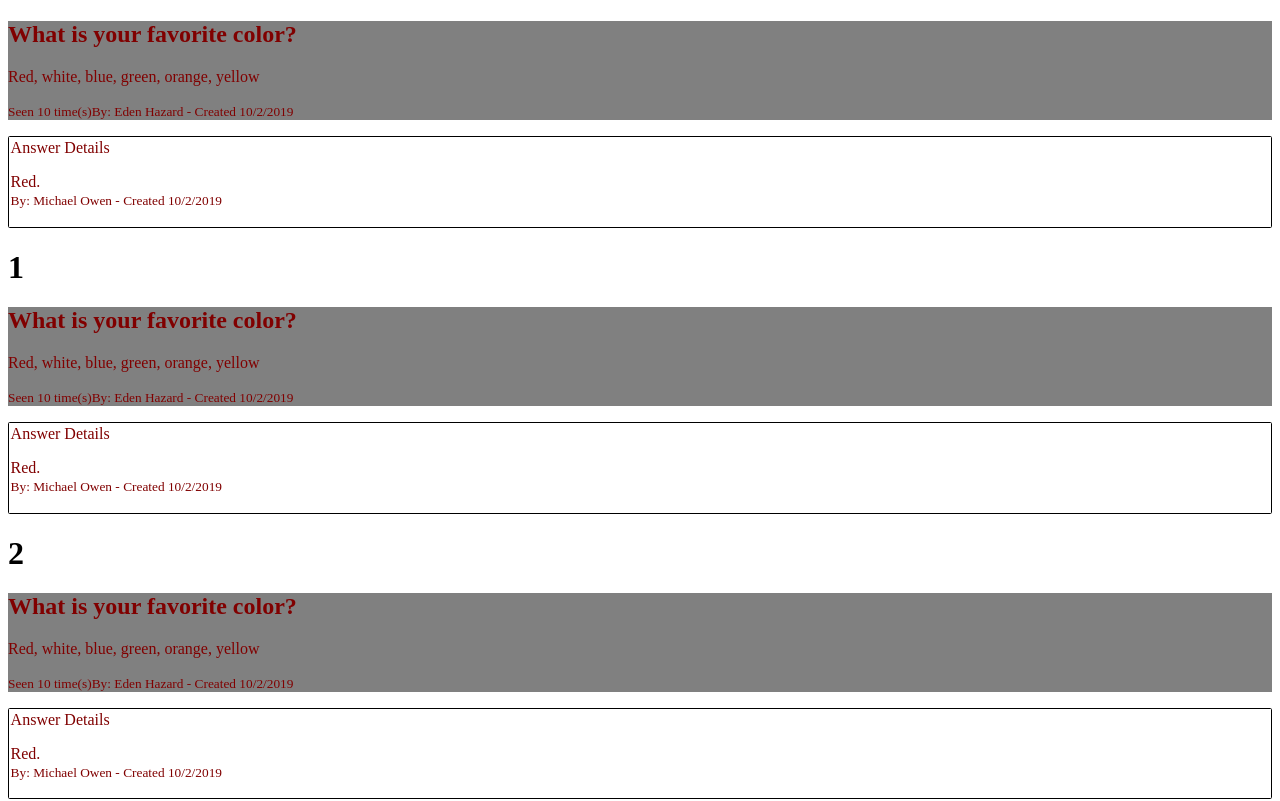
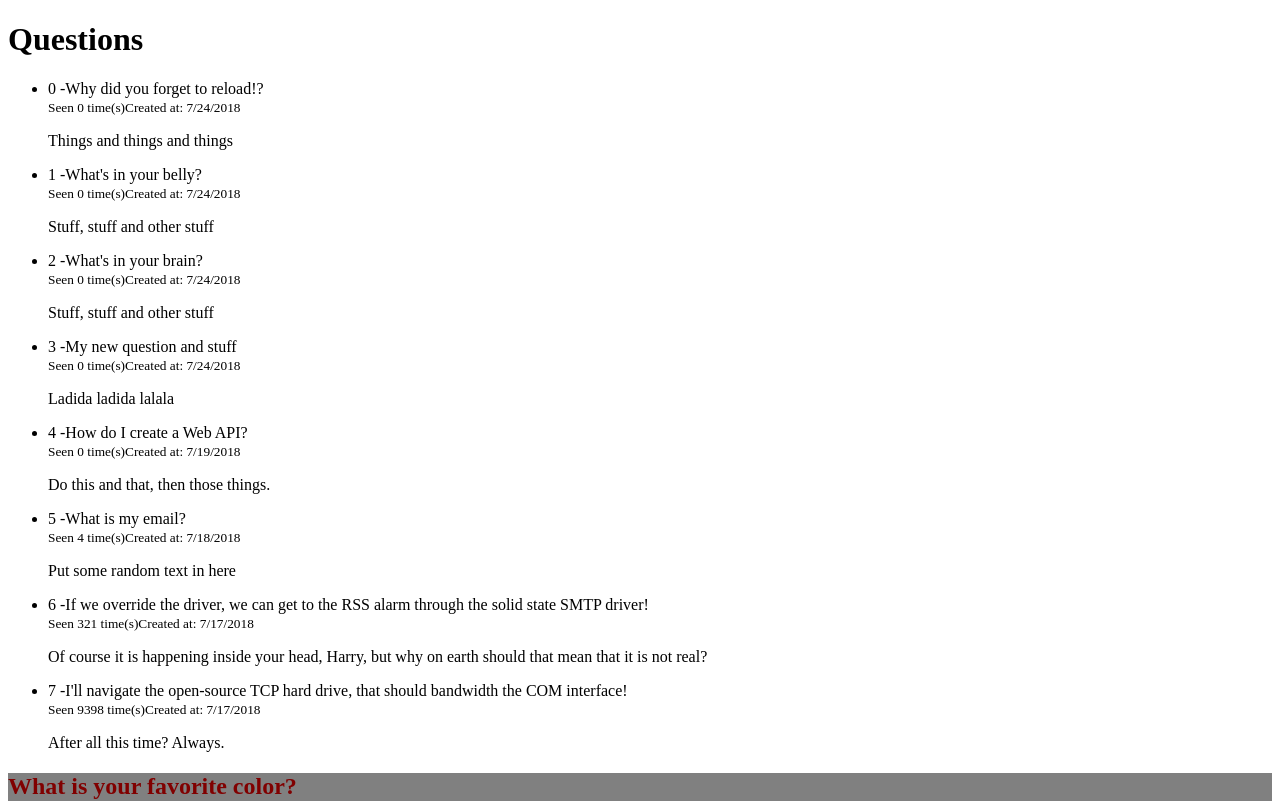
Before and after one commit to kentcheung2000/awesome-answers-client, a React (Create React App) app: page / in a window 1280 px wide. Shown: the top 801 px of the page. Built offline with nearby package versions, Linux system fonts and the light colour scheme.

Commit message:
Add QuestionIndexPage.js

```diff
--- a/src/App.js
+++ b/src/App.js
@@ -1,7 +1,8 @@
-import React from "react";
+import React from 'react';
 
-import QuestionShowPage from "./components/QuestionShowPage";
-import "./App.css";
+import QuestionShowPage from './components/QuestionShowPage';
+import QuestionIndexPage from './components/QuestionIndexPage';
+import './App.css';
 
 const numbers = [1, 2, 3, 4];
 
@@ -10,11 +11,12 @@
     <div className="ui container">
       {/* in JSX, self-closing tags must be closed. for example <img> doesn't work */}
       {/* instead <img /> must be used */}
+      <QuestionIndexPage />
       <QuestionShowPage />
       {/* We can use map to generate lists */}
-      {numbers.map(number => (
+      {/* {numbers.map(number => (
         <QuestionShowPage key={number} number={number} />
-      ))}
+      ))} */}
     </div>
   );
 }
--- /dev/null
+++ b/src/components/QuestionIndexPage.js
@@ -0,0 +1,28 @@
+import React from 'react';
+
+import questionData from './questionData';
+import '../styles/QuestionIndexPage.css';
+
+function QuestionIndexPage(props) {
+    return (
+        <main className="QuestionIndexPage">
+            <h1>Questions</h1>
+            <ul>
+                {questionData.map((question, index) => (
+                    <li key={question.id}>
+                        <p>
+                            {index} -
+							{question.title}
+                            <br />
+                            <small>Seen {question.view_count} time(s)</small>
+                            <small>Created at: {new Date(question.created_at).toLocaleDateString()}</small>
+                        </p>
+                        <p>{question.body}</p>
+                    </li>
+                ))}
+            </ul>
+        </main>
+    );
+}
+
+export default QuestionIndexPage;
--- /dev/null
+++ b/src/components/questionData.js
@@ -0,0 +1,67 @@
+export default [
+    {
+        id: 1,
+        title: 'Why did you forget to reload!?',
+        body: 'Things and things and things',
+        view_count: 0,
+        created_at: '2018-07-24T19:04:28.298Z',
+        updated_at: '2018-07-24T19:04:28.298Z'
+    },
+    {
+        id: 2,
+        title: "What's in your belly?",
+        body: 'Stuff, stuff and other stuff',
+        view_count: 0,
+        created_at: '2018-07-24T19:04:11.313Z',
+        updated_at: '2018-07-24T19:04:11.313Z'
+    },
+    {
+        id: 3,
+        title: "What's in your brain?",
+        body: 'Stuff, stuff and other stuff',
+        view_count: 0,
+        created_at: '2018-07-24T19:02:46.457Z',
+        updated_at: '2018-07-24T19:02:46.457Z'
+    },
+    {
+        id: 4,
+        title: 'My new question and stuff',
+        body: 'Ladida ladida lalala',
+        view_count: 0,
+        created_at: '2018-07-24T18:54:32.722Z',
+        updated_at: '2018-07-24T18:54:32.722Z'
+    },
+    {
+        id: 5,
+        title: 'How do I create a Web API?',
+        body: 'Do this and that, then those things.',
+        view_count: 0,
+        created_at: '2018-07-19T18:38:11.898Z',
+        updated_at: '2018-07-19T18:38:11.898Z'
+    },
+    {
+        id: 6,
+        title: 'What is my email?',
+        body: 'Put some random text in here',
+        view_count: 4,
+        created_at: '2018-07-18T18:52:56.766Z',
+        updated_at: '2018-07-18T18:55:20.043Z'
+    },
+    {
+        id: 7,
+        title: 'If we override the driver, we can get to the RSS alarm through the solid state SMTP driver!',
+        body:
+            'Of course it is happening inside your head, Harry, but why on earth should that mean that it is not real?',
+        view_count: 321,
+        created_at: '2018-07-17T19:28:45.748Z',
+        updated_at: '2018-07-17T19:28:45.748Z'
+    },
+    {
+        id: 8,
+        title: "I'll navigate the open-source TCP hard drive, that should bandwidth the COM interface!",
+        body: 'After all this time? Always.',
+        view_count: 9398,
+        created_at: '2018-07-17T19:28:45.691Z',
+        updated_at: '2018-07-17T19:29:28.652Z'
+    }
+];
--- a/src/data/AnswerDetailsData.js
+++ /dev/null
@@ -1,6 +0,0 @@
-const AnswerDetailsData = {
-    answer: "My cool answer",
-    description: "this is my description",
-}
-
-export default AnswerDetailsData
```
Also changed, not shown: src/data/QuestionDetailsData.js (deleted), src/styles/QuestionIndexPage.css (added).
